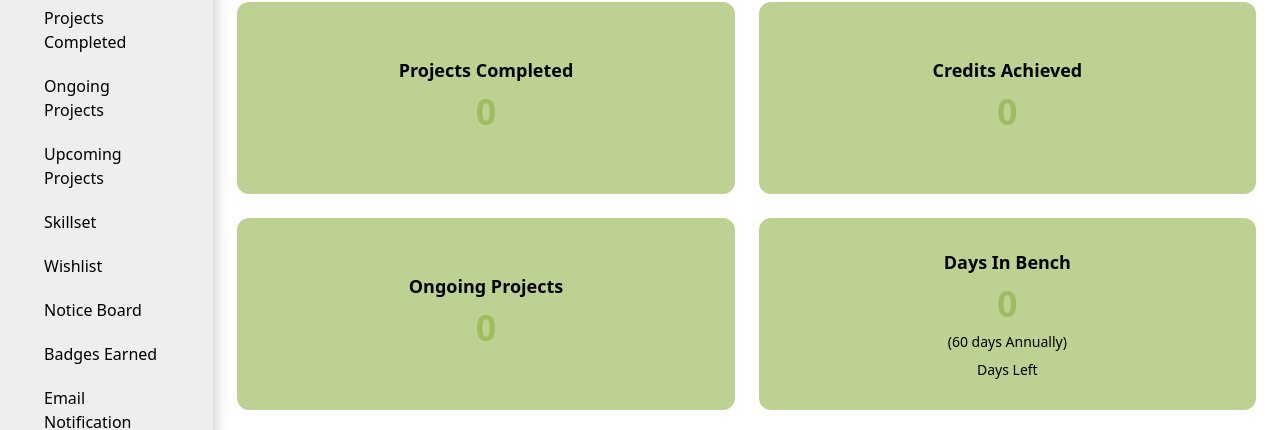
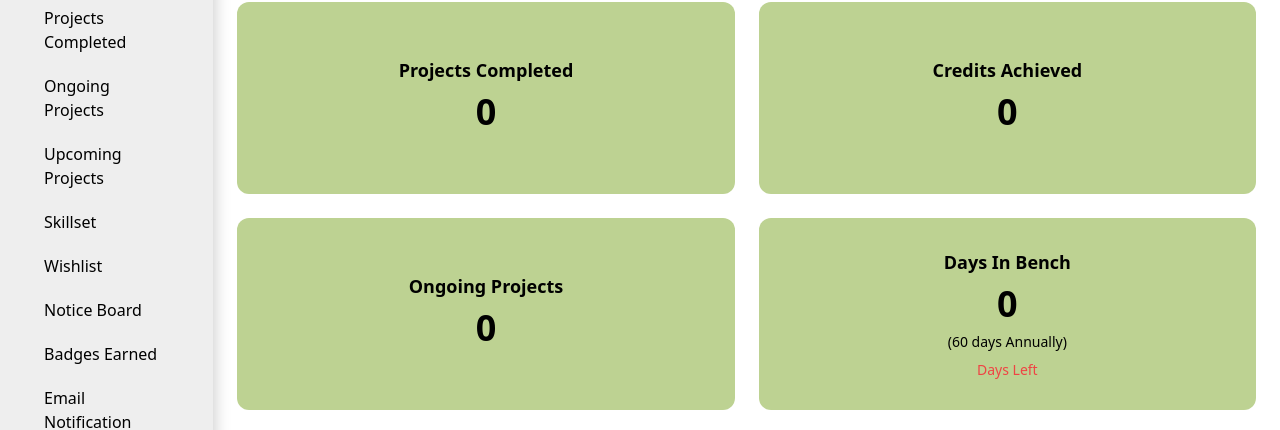
Before and after one commit to Suvragit/Project-Management-System, a React (Create React App) app: page /Home in a window 1280 px wide. Shown: the part 134-564 px from the top of the page. Built offline with nearby package versions, Linux system fonts and the light colour scheme.

Commit message:
home page ui change

```diff
--- a/src/Pages/HomePage/Cards.js
+++ b/src/Pages/HomePage/Cards.js
@@ -136,7 +136,7 @@ const Cards = () => {
             onClick={() => navigate(template.path)}
           >
             <h3 className="text-lg font-bold text-center mb-2">{template.title}</h3>
-            <p className="text-4xl font-bold text-[#9EBD5F] mb-2">
+            <p className="text-4xl font-bold text-[#000000] mb-2">
               {value}
             </p>
             {subtitle !== null && (
@@ -145,7 +145,7 @@ const Cards = () => {
               </p>
             )}
             {footer !== null && (
-              <p className="text-sm font-medium text-black mt-2 text-center">
+              <p className="text-sm font-medium text-red-500 mt-2 text-center">
                 {footer} Days Left
               </p>
             )}
```
